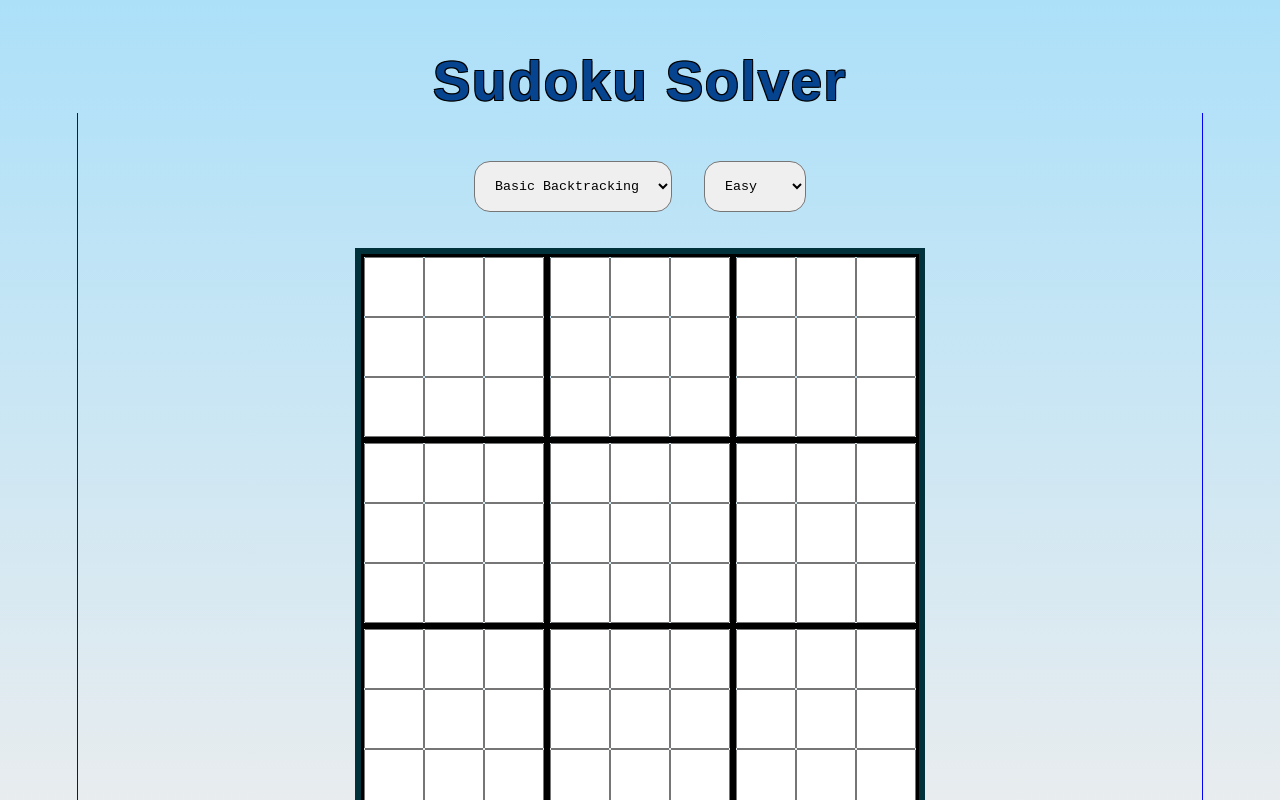
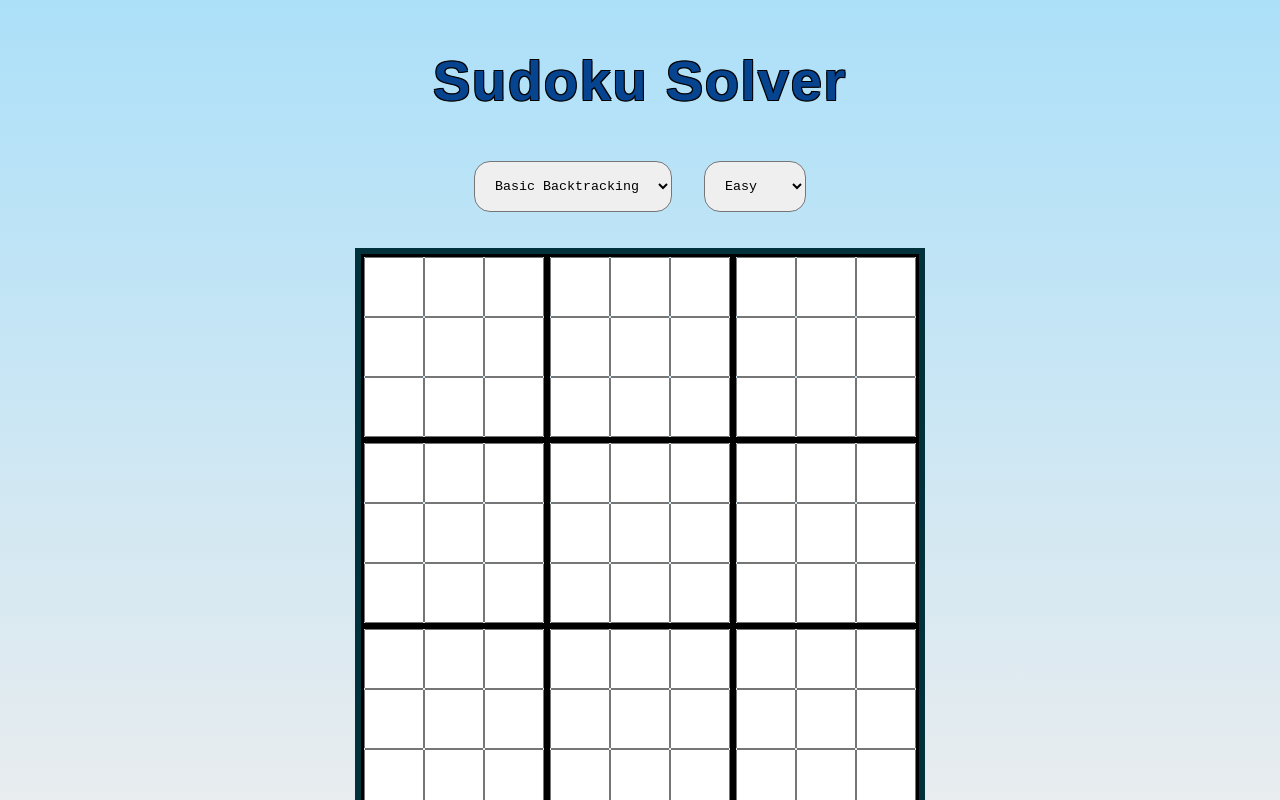
Before and after one commit to HMSDXT/Sudoku-Solver, a React (Vite) app in the folder frontend/: page / in a window 1280 px wide. Shown: the top 800 px of the page. Built offline with nearby package versions, Linux system fonts and the light colour scheme; a small style sheet from the web is missing; a web font is replaced by a local one.

Commit message:
Setup Complete

```diff
--- a/frontend/src/App.css
+++ b/frontend/src/App.css
@@ -11,7 +11,6 @@
   max-width: 100%;
   margin: 0 auto;
   text-align: center;
-  border-inline: 1px solid blue;
   min-height: 100svh;
   display: flex;
   flex-direction: column;
```
